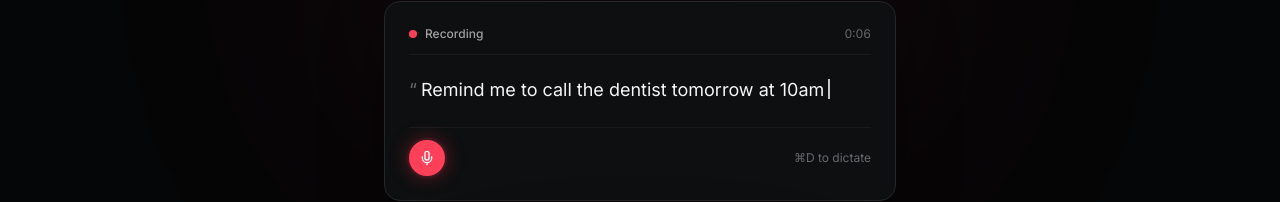
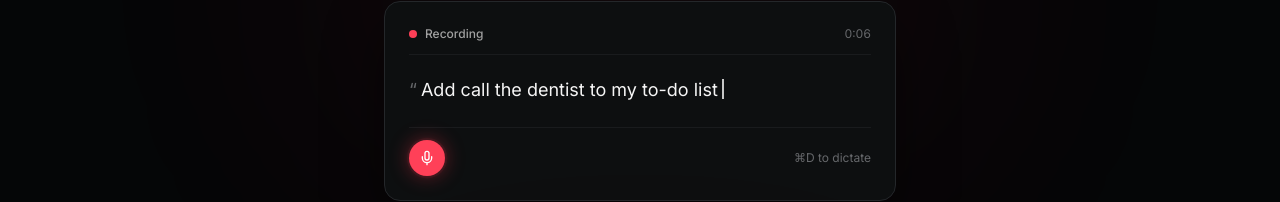
Before and after one commit to GarvThanvi/voice-note-taking, a React (Vite) app in the folder frontend/: page / in a window 1280 px wide. Shown: the part 474-676 px from the top of the page. Built offline with nearby package versions, Linux system fonts and the light colour scheme; no server answers.

Commit message:
removed reducedmotion and changed text landing page

```diff
--- a/frontend/src/components/LandingPage/Hero.tsx
+++ b/frontend/src/components/LandingPage/Hero.tsx
@@ -1,6 +1,5 @@
 import { Mic } from "lucide-react";
 import { useEffect, useState } from "react";
-import { useReducedMotion } from "framer-motion";
 import { Link } from "react-router-dom";
 import Badge from "../ui/Badge";
 import Button from "../ui/Button";
@@ -9,7 +8,7 @@ import Reveal from "../ui/Reveal";
 
 const DICTATION_LINES = [
   "Add olive oil to the shopping list for Saturday",
-  "Remind me to call the dentist tomorrow at 10am",
+  "Add call the dentist to my to-do list",
   "Create a task: water the plants tonight",
 ];
 
@@ -20,20 +19,16 @@ const formatTime = (s: number) =>
   `${Math.floor(s / 60)}:${String(s % 60).padStart(2, "0")}`;
 
 const Dictation = () => {
-  const reducedMotion = useReducedMotion();
   const [text, setText] = useState("");
   const [lineIndex, setLineIndex] = useState(0);
   const [seconds, setSeconds] = useState(0);
-  const displayed = reducedMotion ? DICTATION_LINES[0] : text;
 
   useEffect(() => {
-    if (reducedMotion) return;
     const timer = window.setInterval(() => setSeconds((s) => s + 1), 1000);
     return () => window.clearInterval(timer);
-  }, [reducedMotion]);
+  }, []);
 
   useEffect(() => {
-    if (reducedMotion) return;
     const current = DICTATION_LINES[lineIndex];
     const timeout =
       text.length < current.length
@@ -46,7 +41,7 @@ const Dictation = () => {
             setText("");
           }, PAUSE_AFTER_LINE);
     return () => window.clearTimeout(timeout);
-  }, [text, lineIndex, reducedMotion]);
+  }, [text, lineIndex]);
 
   return (
     <div className="mx-auto mt-14 w-full max-w-lg rounded-card border border-border bg-surface p-6 text-left shadow-[0_24px_60px_rgba(0,0,0,0.45)]">
@@ -70,7 +65,7 @@ const Dictation = () => {
         className="flex min-h-[4.5rem] items-start py-5 text-base leading-relaxed text-foreground sm:text-lg"
       >
         <span className="mr-1 select-none text-muted-foreground">&ldquo;</span>
-        <span>{displayed}</span>
+        <span>{text}</span>
         <span
           aria-hidden
           className="animate-pulse ml-1 mt-1 inline-block h-5 w-[2px] bg-foreground/80"
```
